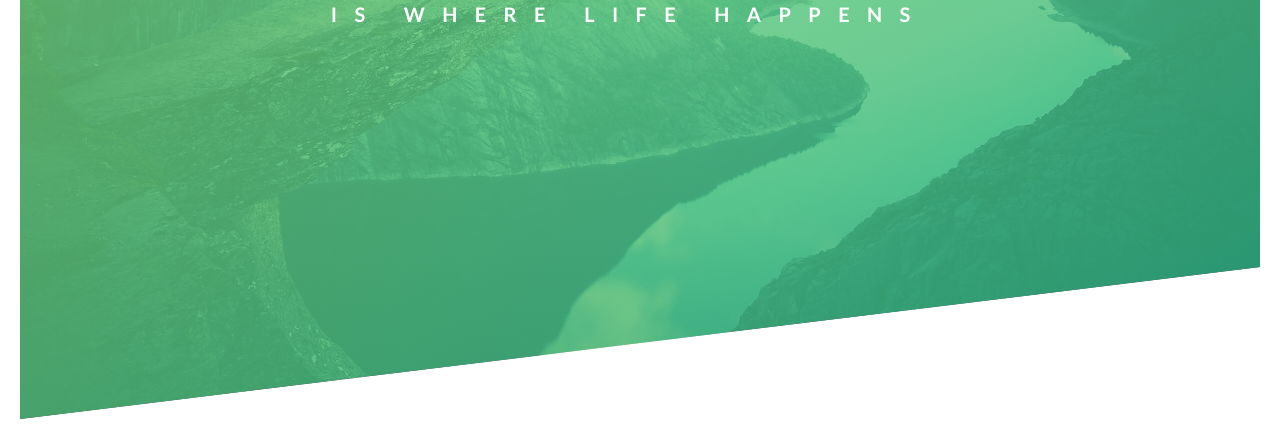
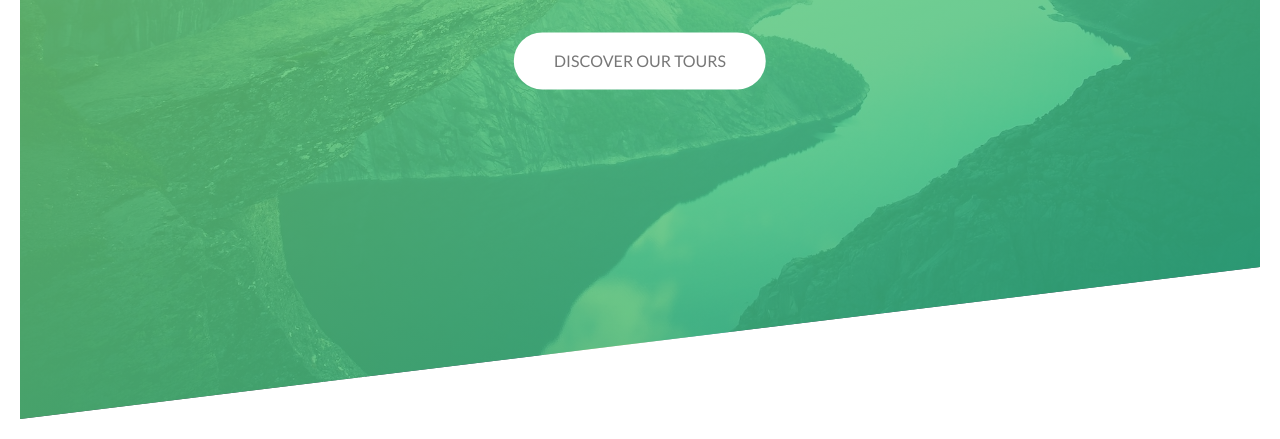
Before and after one commit to ShijuPJohn/natours-css-demo, a website: page index.html in a window 1280 px wide. Shown: the part 361-800 px from the top of the page. Drawn offline with Linux system fonts and the light colour scheme; a web font is replaced by a local one.

Commit message:
add the button and style it

```diff
--- a/index.html
+++ b/index.html
@@ -25,6 +25,7 @@
           <span class="heading-primary-main"> OUTDOORS </span>
           <span class="heading-primary-sub"> is where life happens </span>
         </h1>
+        <a href="#" class="btn btn-white">discover our tours</a>
       </div>
       <div></div>
     </header>
--- a/style.css
+++ b/style.css
@@ -48,12 +48,13 @@ body {
   top: 40%;
   left:50%;
   transform: translateX(-50%) translateY(-50%);
-
+  text-align: center;
 }
 .heading-primary {
   text-transform: uppercase;
   color: #fff;
   backface-visibility: hidden;
+  margin-bottom: 60px;
 }
 .heading-primary-main {
   display: block;
@@ -98,3 +99,24 @@ body {
     transform: translateX(0);
   }
 }
+.btn:link,
+.btn:link:visited{
+  text-transform: uppercase;
+  text-decoration: none;
+  display: inline-block;
+  padding: 15px 40px;
+  border-radius: 50px;
+  transition: all .2s;
+}
+.btn:hover{
+  transform: translateY(-2px);
+  box-shadow: 0 5px 20px rgba(80, 80, 80, 0.8);
+}
+.btn:active{
+  transform: translateY(-1px);
+  box-shadow: 0 2px 20px rgba(80, 80, 80, 0.8);
+}
+.btn-white{
+  color: #777;
+  background-color: #FFF;
+}
```
